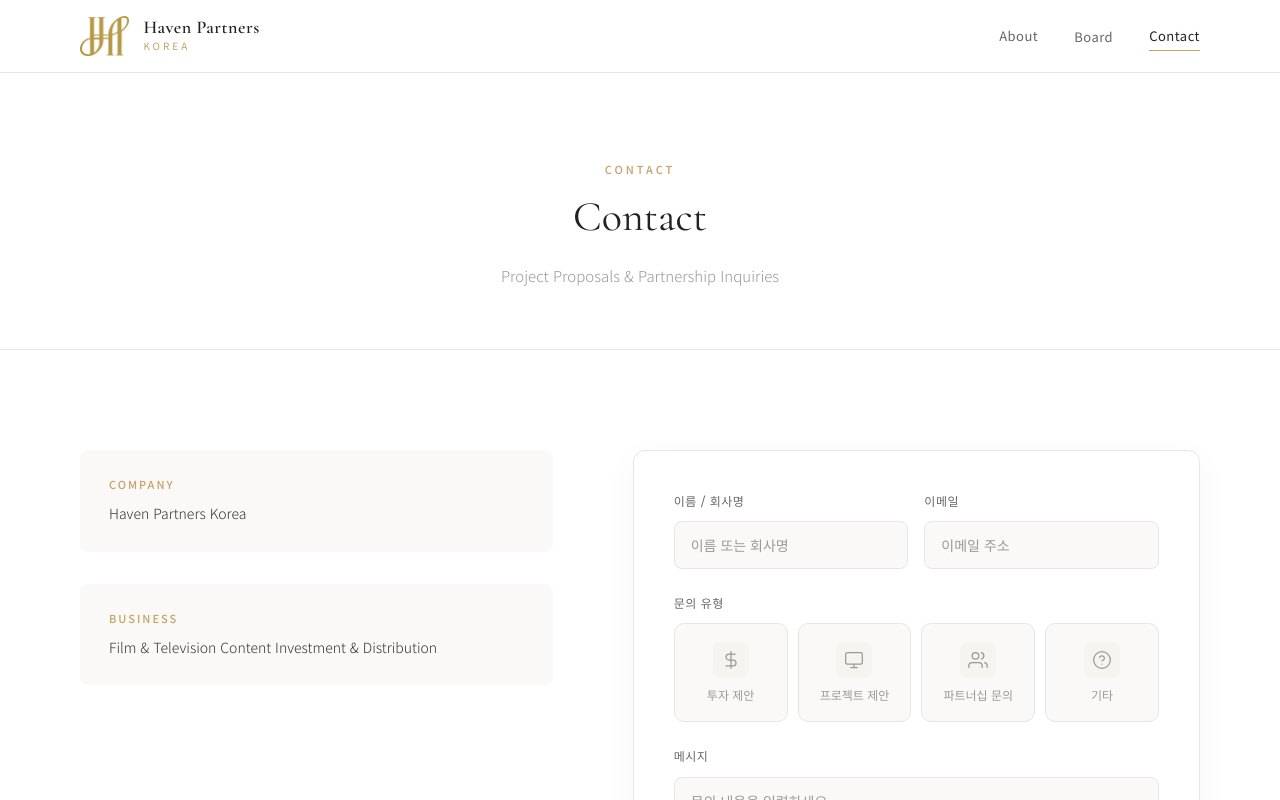
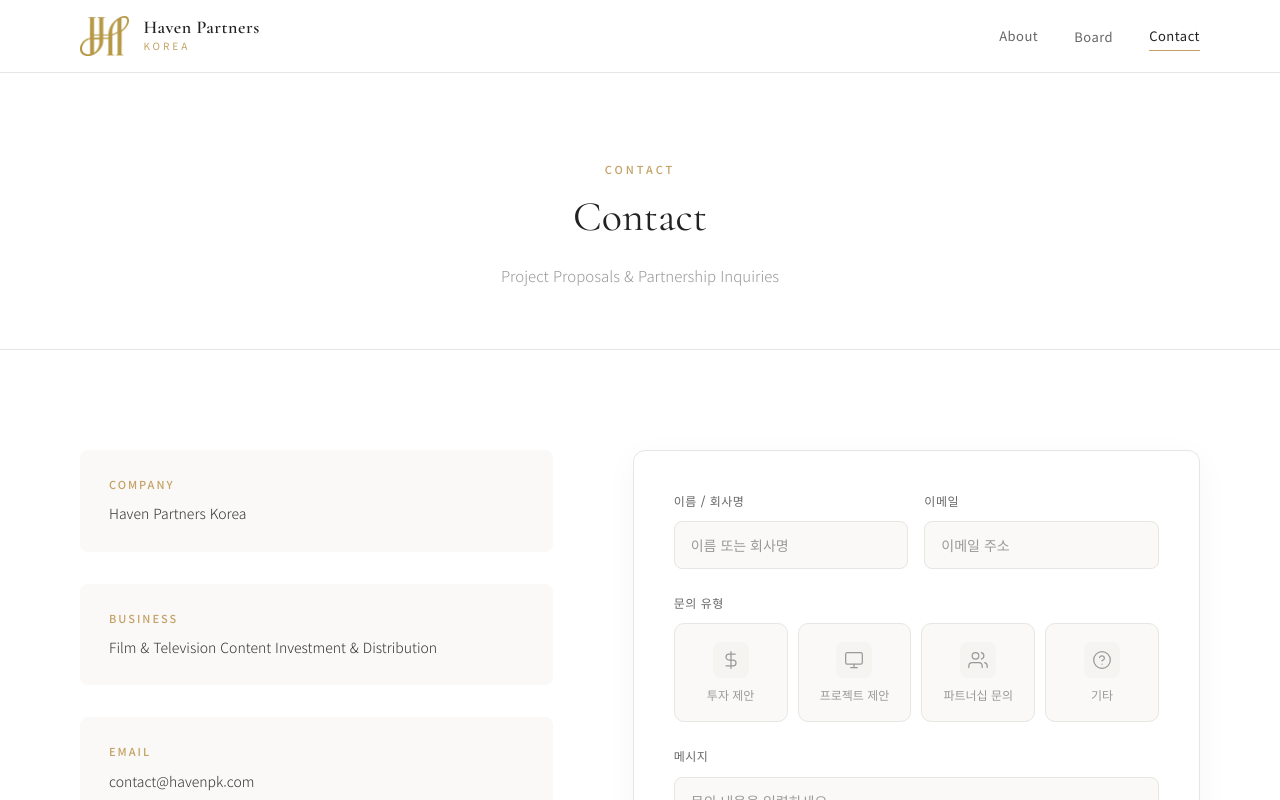
Before and after one commit to gustn0117/haven-partners-korea, a Next.js app: page /contact in a window 1280 px wide. Shown: the top 800 px of the page. Built offline with nearby package versions, Linux system fonts and the light colour scheme.

Commit message:
Add hardcoded email (contact@havenpk.com) to contact page

```diff
--- a/app/contact/page.js
+++ b/app/contact/page.js
@@ -33,12 +33,10 @@ export default async function ContactPage() {
               <h3>Business</h3>
               <p>Film &amp; Television Content Investment &amp; Distribution</p>
             </div>
-            {settings.email && (
-              <div className="contact-info-item">
-                <h3>Email</h3>
-                <p>{settings.email}</p>
-              </div>
-            )}
+            <div className="contact-info-item">
+              <h3>Email</h3>
+              <p>contact@havenpk.com</p>
+            </div>
             {settings.phone && (
               <div className="contact-info-item">
                 <h3>Phone</h3>
```
